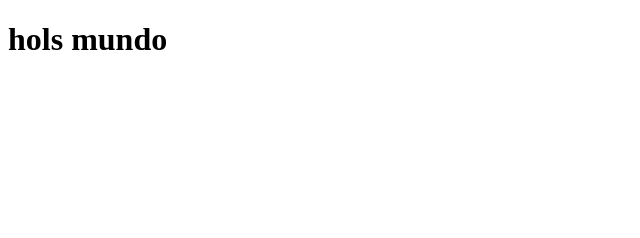
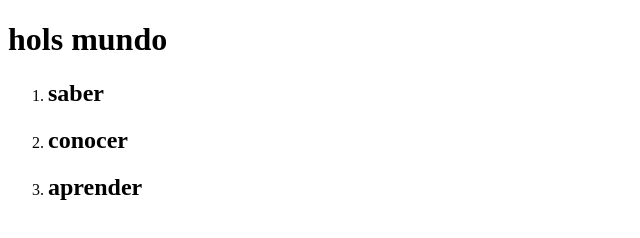
Before and after one commit to westluis/git2, a plain HTML site: page index.html in a window 1280 px wide. Shown: the whole page, without its empty margins (0-640 px from the left). Drawn offline with Linux system fonts and the light colour scheme.

Commit message:
tercer commit

```diff
--- a/index.html
+++ b/index.html
@@ -8,5 +8,10 @@
 </head>
 <body>
     <h1>hols mundo</h1>
+    <ol>
+        <li><h2>saber</h2></li>
+        <li><h2>conocer</h2></li>
+        <li><h2>aprender</h2></li>
+    </ol>
 </body>
 </html>
```
